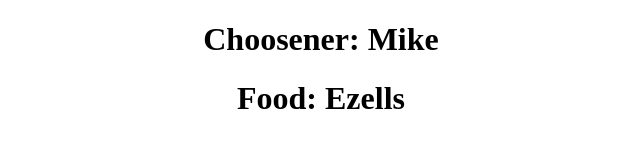
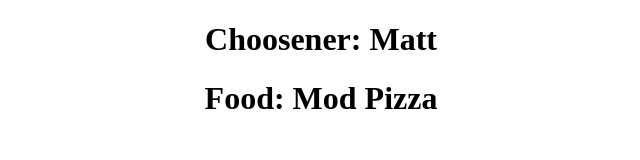
Before and after one commit to DrewRomanyk/what-we-doing-tonight, a plain HTML site: page index.html in a window 1280 px wide. Shown: the whole page, without its empty margins (319-959 px from the left). Drawn offline with Linux system fonts and the light colour scheme.

Commit message:
revert christmas week change

```diff
--- a/data.json
+++ b/data.json
@@ -1 +1 @@
-{"index": 1, "choosenerList": ["Matt", "Mike", "Jeff", "Drew"], "foodList": ["Mod Pizza", "Ezells", "Five Guys", "Wibbleys", "Arbys"]}
+{"index": 0, "choosenerList": ["Matt", "Mike", "Jeff", "Drew"], "foodList": ["Mod Pizza", "Ezells", "Five Guys", "Wibbleys", "Arbys"]}
--- a/index.html
+++ b/index.html
@@ -10,7 +10,7 @@
         <title>What we doing tonight!?</title>
     </head>
     <body>
-        <h1>Choosener: Mike</h1>
-        <h1>Food: Ezells</h1>
+        <h1>Choosener: Matt</h1>
+        <h1>Food: Mod Pizza</h1>
     </body>
 </html>
```
